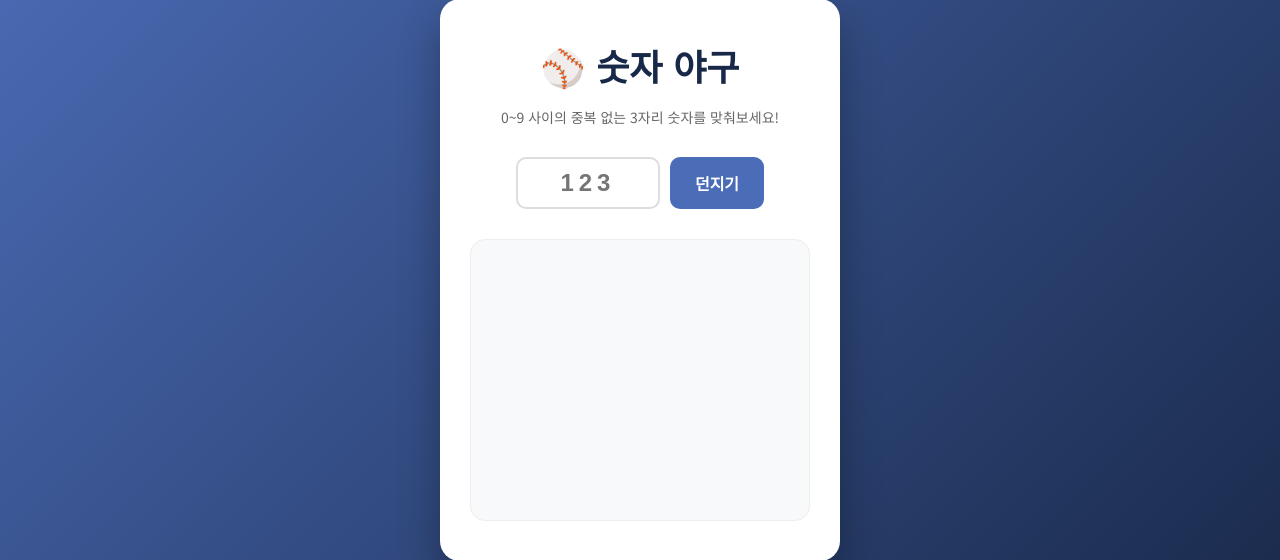
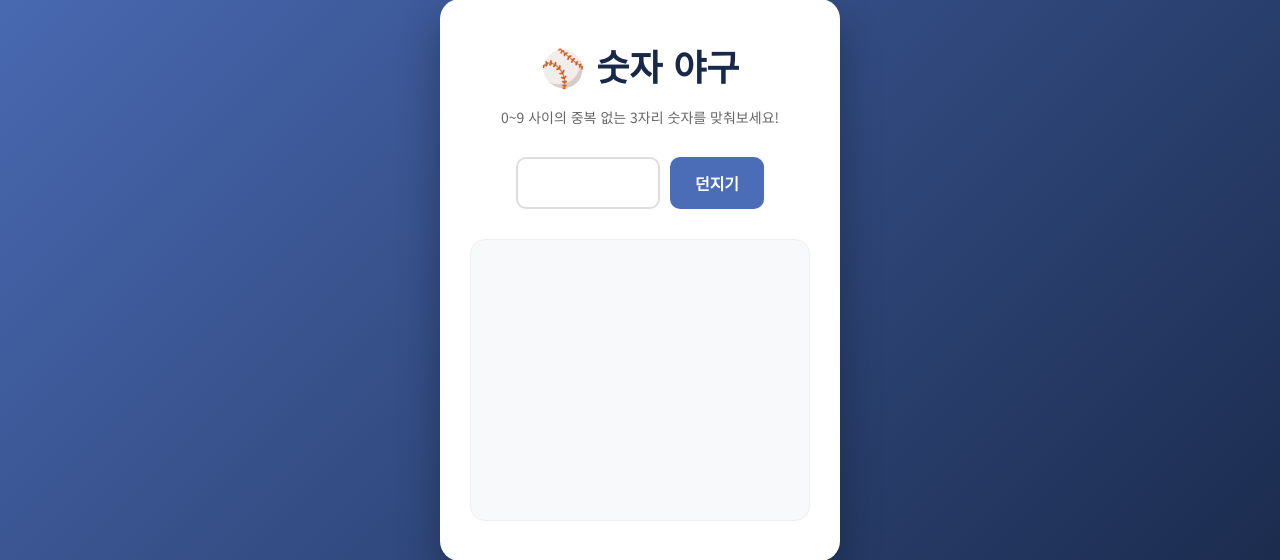
Before and after one commit to dongwoo0206/number-baseball-web, a Flask app: page / in a window 1280 px wide. Shown: the part 120-680 px from the top of the page. Run offline with Flask 3, Linux system fonts and the light colour scheme.

Commit message:
숫자 야구 게임

```diff
--- a/templates/index.html
+++ b/templates/index.html
@@ -14,7 +14,7 @@
         <p class="desc">0~9 사이의 중복 없는 3자리 숫자를 맞춰보세요!</p>
 
         <div class="input-group">
-            <input type="text" id="guessInput" maxlength="3" placeholder="123" onkeypress="handleEnter(event)">
+            <input type="text" id="guessInput" maxlength="3" onkeypress="handleEnter(event)">
             <button onclick="sendGuess()">던지기</button>
         </div>
 
```
